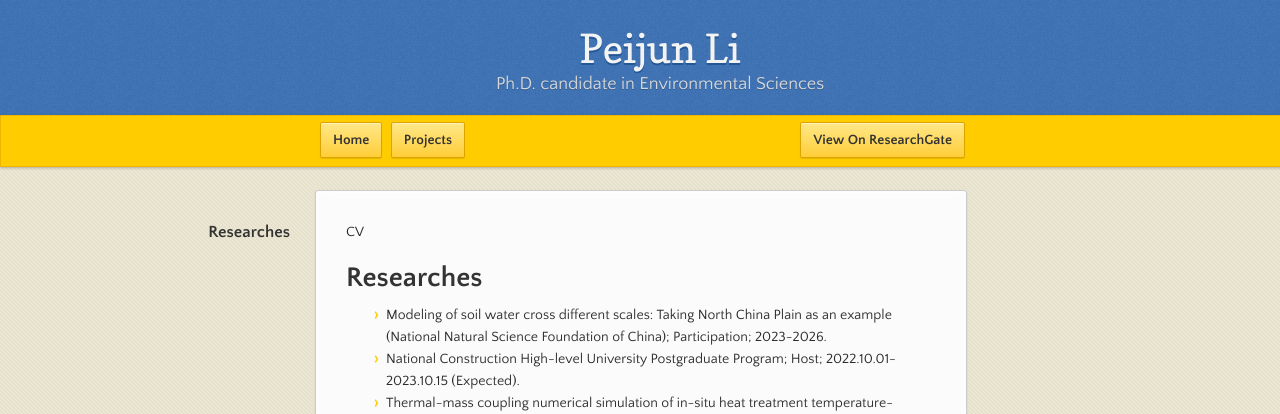
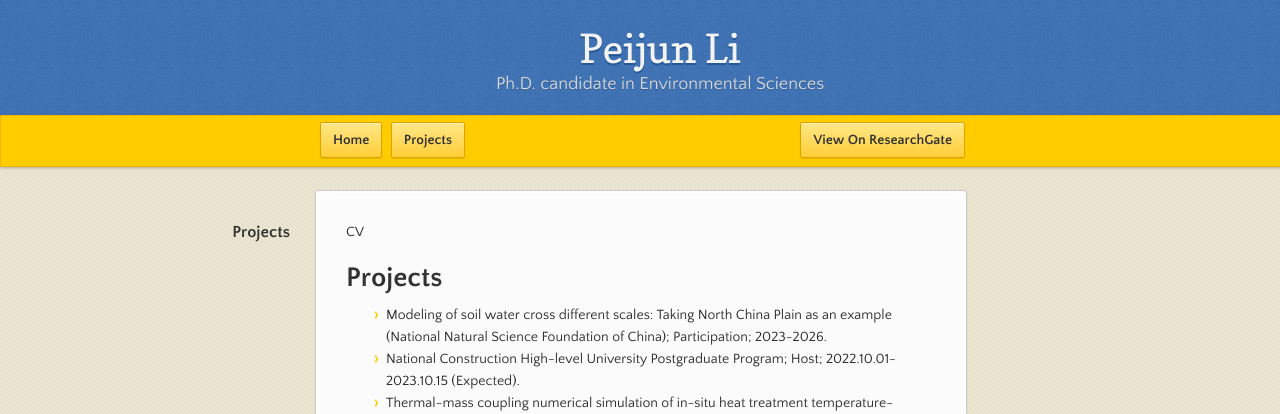
Before and after one commit to PercyLeeMaxWell/PercyLeeMaxWell.github.io, a Jekyll site: the page built from Research.md, in a window 1280 px wide. Shown: the top 414 px of the page. Built offline with Jekyll 4.4.1, drawn with Linux system fonts in a browser that asks for light colours.

Commit message:
Update Research.md

```diff
--- a/Research.md
+++ b/Research.md
@@ -2,7 +2,7 @@
 layout: default
 ---
 CV
-# Researches
+# Projects
 * Modeling of soil water cross different scales: Taking North China Plain as an example (National Natural Science Foundation of China); Participation; 2023-2026.
 * National Construction High-level University Postgraduate Program; Host; 2022.10.01-2023.10.15 (Expected).
 * Thermal-mass coupling numerical simulation of in-situ heat treatment temperature-contaminant spatiotemporal distribution (National Key Research & Development Program of China); Participation; 2020-2023.
```
